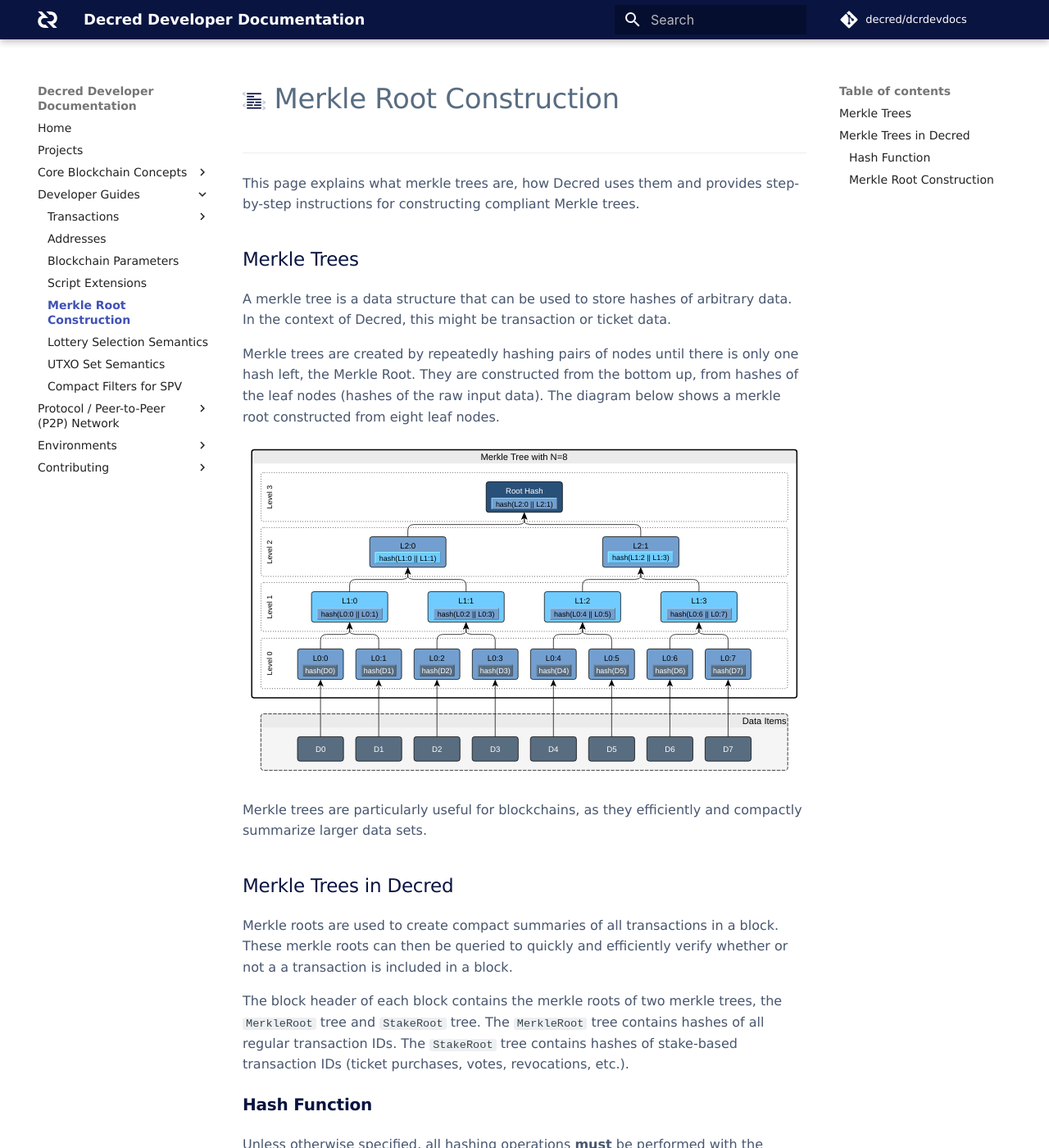
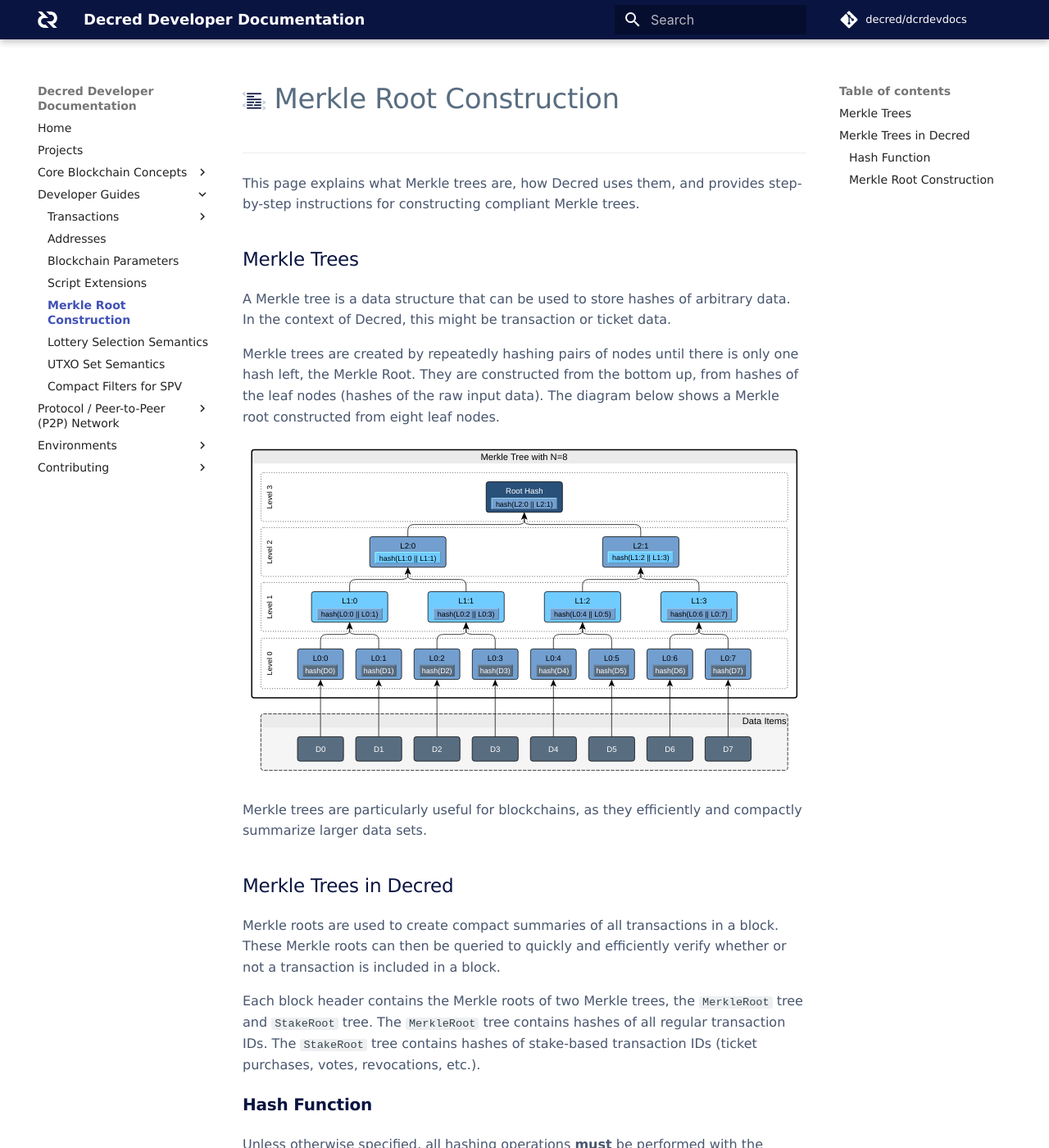
Before and after one commit to decred/dcrdevdocs, an MkDocs documentation site: the page built from docs/developer-guides/merkle-root-construction.md, in a window 1280 px wide and 1400 px high. Shown: the whole window at 82% size. Built offline with MkDocs 1.6.1 and Material for MkDocs 9.7.7, drawn with Linux system fonts in a browser that asks for light colours; some web fonts are replaced; comment, search, counter and statistics services are not loaded; some of the changed text lies outside the part shown.

Commit message:
Address jholdstock feedback

```diff
--- a/docs/developer-guides/merkle-root-construction.md
+++ b/docs/developer-guides/merkle-root-construction.md
@@ -2,14 +2,14 @@
 
 ---
 
-This page explains what merkle trees are, how Decred uses them and provides step-by-step instructions for constructing compliant Merkle trees.
+This page explains what Merkle trees are, how Decred uses them, and provides step-by-step instructions for constructing compliant Merkle trees.
 
 ### Merkle Trees
 
 
-A merkle tree is a data structure that can be used to store hashes of arbitrary data. In the context of Decred, this might be transaction or ticket data.
+A Merkle tree is a data structure that can be used to store hashes of arbitrary data. In the context of Decred, this might be transaction or ticket data.
 
-Merkle trees are created by repeatedly hashing pairs of nodes until there is only one hash left, the Merkle Root. They are constructed from the bottom up, from hashes of the leaf nodes (hashes of the raw input data). The diagram below shows a merkle root constructed from eight leaf nodes.
+Merkle trees are created by repeatedly hashing pairs of nodes until there is only one hash left, the Merkle Root. They are constructed from the bottom up, from hashes of the leaf nodes (hashes of the raw input data). The diagram below shows a Merkle root constructed from eight leaf nodes.
 
 ![Merkle Tree](/img/core-blockchain-concepts/merkle_tree.svg)
 
@@ -18,9 +18,9 @@ Merkle trees are particularly useful for blockchains, as they efficiently and co
 
 ### Merkle Trees in Decred
 
-Merkle roots are used to create compact summaries of all transactions in a block. These merkle roots can then be queried to quickly and efficiently verify whether or not a a transaction is included in a block.
+Merkle roots are used to create compact summaries of all transactions in a block. These Merkle roots can then be queried to quickly and efficiently verify whether or not a transaction is included in a block.
 
-The block header of each block contains the merkle roots of two merkle trees, the `MerkleRoot` tree and `StakeRoot` tree. The `MerkleRoot` tree contains hashes of all regular transaction IDs. The `StakeRoot` tree contains hashes of stake-based transaction IDs (ticket purchases, votes, revocations, etc.).
+Each block header contains the Merkle roots of two Merkle trees, the `MerkleRoot` tree and `StakeRoot` tree. The `MerkleRoot` tree contains hashes of all regular transaction IDs. The `StakeRoot` tree contains hashes of stake-based transaction IDs (ticket purchases, votes, revocations, etc.).
 
 #### Hash Function
 
@@ -37,9 +37,9 @@ All Merkle trees **must** be constructed according to the unique Merkle tree con
 	- Combine each pair of adjacent entries with the BLAKE-256 hash of the two entries concatenated together. The list will have ceil(N/2) entries remaining after combining the adjacent entries
 1. Return the final remaining item in the list as the Merkle root
 
+!!! warning "Warning"
+	The requirement for duplicating the final hash for internal tree levels that have an odd number of nodes must be carefully considered by applications making use of the resulting Merkle root because it means the final calculated Merkle root for a tree that internally duplicated a hash and one that actually included a duplicate hash at that position will be indistinguishable.
+
 The below diagram illustrates these steps.
 
 ![Merkle Tree Calculation](/img/core-blockchain-concepts/merkle_root_calc.svg)
-
-!!! warning "Warning"
-	The requirement for duplicating the final hash for internal tree levels that have an odd number of nodes must be carefully considered by applications making use of the resulting Merkle root because it means the final calculated Merkle root for a tree that internally duplicated a hash and one that actually included a duplicate hash at that position will be indistinguishable.
```
